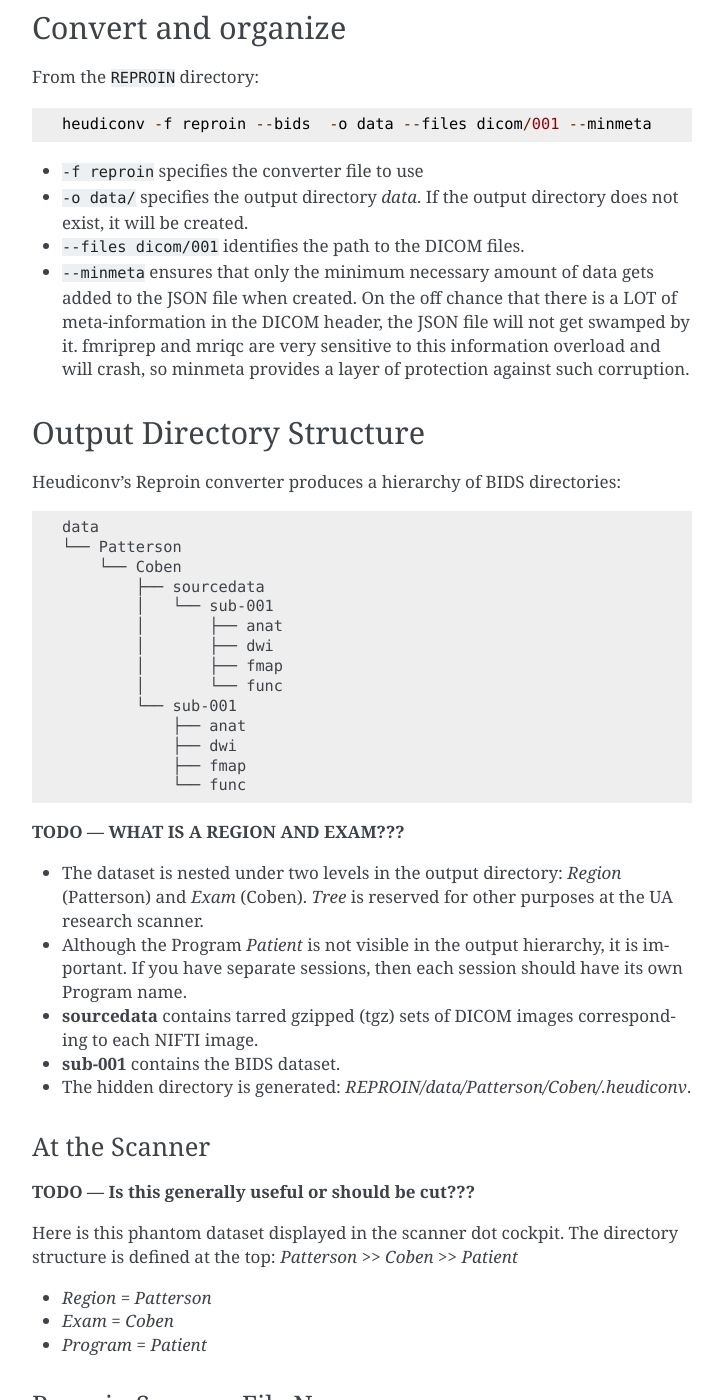
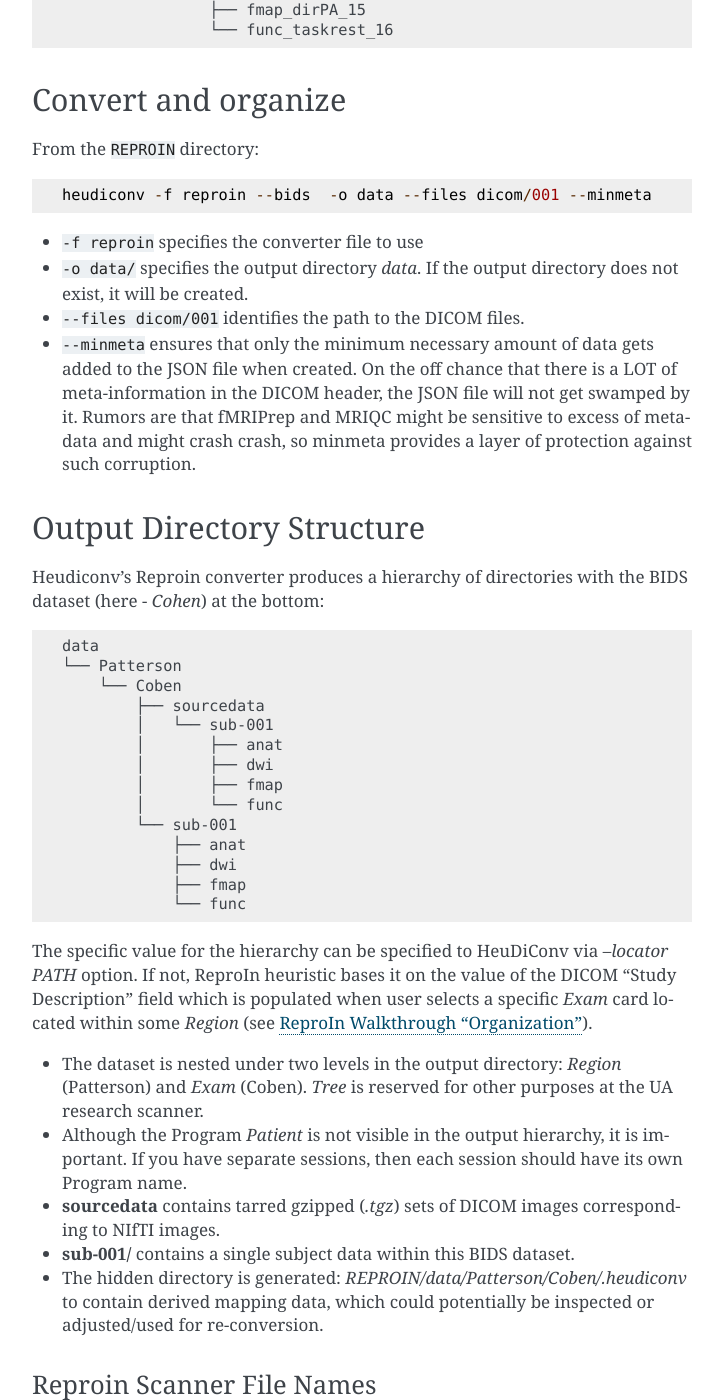
Before and after one commit to nipy/heudiconv, a Sphinx documentation site: the page built from docs/reproin.rst, in a window 1280 px wide and 1400 px high, scrolled down 840 px. Shown: the whole window, without its empty margins (388-1111 px from the left). Built offline with Sphinx 7.4.7, drawn with Linux system fonts in a browser that asks for light colours; the version number could not be read and is left out; some of the changed text lies outside the part shown.

Commit message:
Apply suggestions from code review
Co-authored-by: Yaroslav Halchenko <debian@onerussian.com>

```diff
--- a/docs/container.rst
+++ b/docs/container.rst
@@ -2,7 +2,7 @@
 Using heudiconv in a Container
 ==============================
 
-If heudiconv is :ref:`installed via container <install_container>`, you
+If heudiconv is :ref:`installed via a Docker container <install_container>`, you
 can run the commands in the following format::
 
     docker run nipy/heudiconv:latest [heudiconv options]
--- a/docs/reproin.rst
+++ b/docs/reproin.rst
@@ -8,8 +8,9 @@
 automatic generation of sharable, version-controlled BIDS datasets from
 MR scanners.
 
-If can control how your image sequences are named at the scanner you can
-use the *reproin* naming convention.
+If you can control how your image sequences are named at the scanner, you can use the *reproin* naming convention.
+If you cannot control such naming, or already have collected data, you can provide your custom heuristic mapping into *reproin* and thus in effect use reproin heuristic.
+That will be a topic for another tutorial but meanwhile you can checkout `reproin/issues/18 <https://github.com/ReproNim/reproin/issues/18#issuecomment-834598084>`_ for a brief HOWTO.
 
 Get Example Dataset
 -------------------
@@ -44,13 +45,13 @@
 * ``-f reproin`` specifies the converter file to use
 * ``-o data/`` specifies the output directory *data*.  If the output directory does not exist, it will be created.
 * ``--files dicom/001`` identifies the path to the DICOM files.
-*  ``--minmeta`` ensures that only the minimum necessary amount of data gets added to the JSON file when created.  On the off chance that there is a LOT of meta-information in the DICOM header, the JSON file will not get swamped by it. fmriprep and mriqc are very sensitive to this information overload and will crash, so minmeta provides a layer of protection against such corruption.
+*  ``--minmeta`` ensures that only the minimum necessary amount of data gets added to the JSON file when created.  On the off chance that there is a LOT of meta-information in the DICOM header, the JSON file will not get swamped by it. Rumors are that fMRIPrep and MRIQC might be sensitive to excess of metadata and might crash crash, so minmeta provides a layer of protection against such corruption.
 
 
 Output Directory Structure
 --------------------------
 
-Heudiconv's Reproin converter produces a hierarchy of BIDS directories::
+Heudiconv's Reproin converter produces a hierarchy of directories with the BIDS dataset (here - `Cohen`) at the bottom::
 
     data
     └── Patterson
@@ -67,31 +68,24 @@
                 ├── fmap
                 └── func
 
-**TODO --- WHAT IS A REGION AND EXAM???**
+The specific value for the hierarchy can be specified to HeuDiConv via `--locator PATH` option.
+If not, ReproIn heuristic bases it on the value of the DICOM "Study Description"  field which is populated when user selects a specific *Exam* card located within some *Region* (see `ReproIn Walkthrough "Organization" <https://github.com/ReproNim/reproin/blob/master/docs/walkthrough-1.md#organization>`_).
 
 * The dataset is nested under two levels in the output directory: *Region* (Patterson) and *Exam* (Coben). *Tree* is reserved for other purposes at the UA research scanner.
 * Although the Program *Patient* is not visible in the output hierarchy, it is important.  If you have separate sessions, then each session should have its own Program name.
-* **sourcedata** contains tarred gzipped (tgz) sets of DICOM images corresponding to each NIFTI image.
-* **sub-001** contains the BIDS dataset.
-* The hidden directory is generated: *REPROIN/data/Patterson/Coben/.heudiconv*.
-
-At the Scanner
-**************
-
-**TODO --- Is this generally useful or should be cut???**
-
-Here is this phantom dataset displayed in the scanner dot cockpit.  The directory structure is defined at the top: *Patterson >> Coben >> Patient*
-
-* *Region* = *Patterson*
-* *Exam* = *Coben*
-* *Program* = *Patient*
+* **sourcedata** contains tarred gzipped (`.tgz`) sets of DICOM images corresponding to NIfTI images.
+* **sub-001/** contains a single subject data within this BIDS dataset.
+* The hidden directory is generated: *REPROIN/data/Patterson/Coben/.heudiconv* to contain derived mapping data, which could potentially be inspected or adjusted/used for re-conversion.
 
 
 
 Reproin Scanner File Names
 ****************************
 
-* For both BIDS and *reproin*, names are composed of an ordered series of key-value pairs.  Each key and its value are joined with a dash ``-`` (e.g., ``acq-MPRAGE``, ``dir-AP``).  These key-value pairs are joined to other key-value pairs with underscores ``_``. The exception is the modality label, which is discussed more below.
+* For both BIDS and *reproin*, names are composed of an ordered series of key-value pairs, called [*entities*](https://github.com/bids-standard/bids-specification/blob/master/src/schema/objects/entities.yaml).
+   Each key and its value are joined with a dash ``-`` (e.g., ``acq-MPRAGE``, ``dir-AP``).
+   These key-value pairs are joined to other key-value pairs with underscores ``_``.
+   The exception is the modality label, which is discussed more below.
 * *Reproin* scanner sequence names are simplified relative to the final BIDS output and generally conform to this scheme (but consult the `reproin heuristics file <https://github.com/nipy/heudiconv/blob/master/heudiconv/heuristics/reproin.py>`_ for additional options): ``sequence type-modality label`` _ ``session-session name`` _ ``task-task name`` _ ``acquisition-acquisition detail`` _ ``run-run number`` _ ``direction-direction label``::
 
     | func-bold_ses-pre_task-faces_acq-1mm_run-01_dir-AP
```
